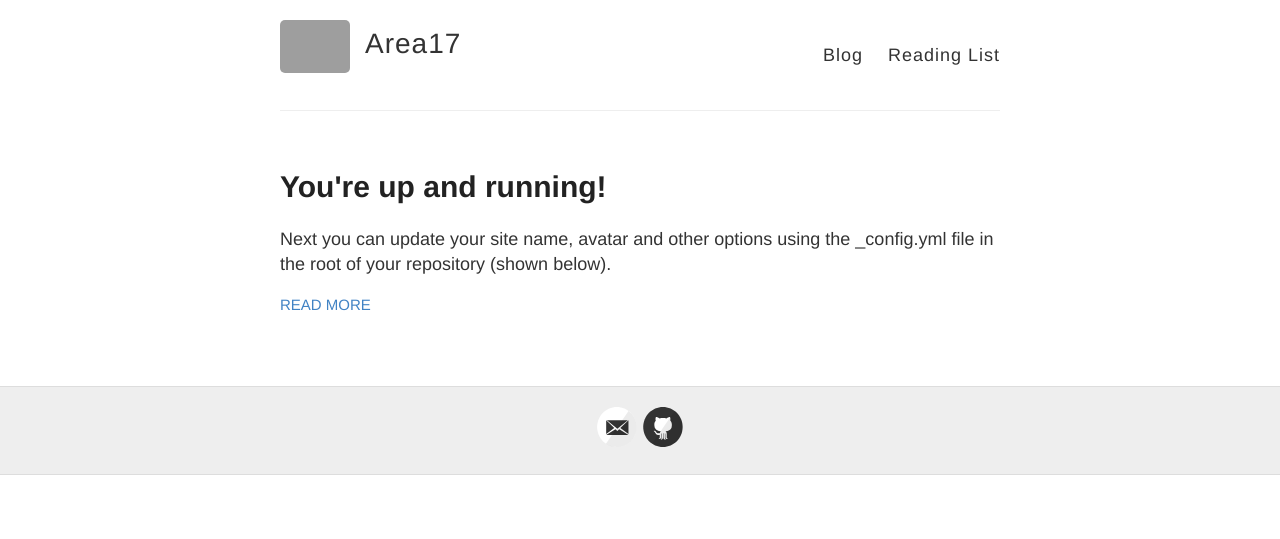
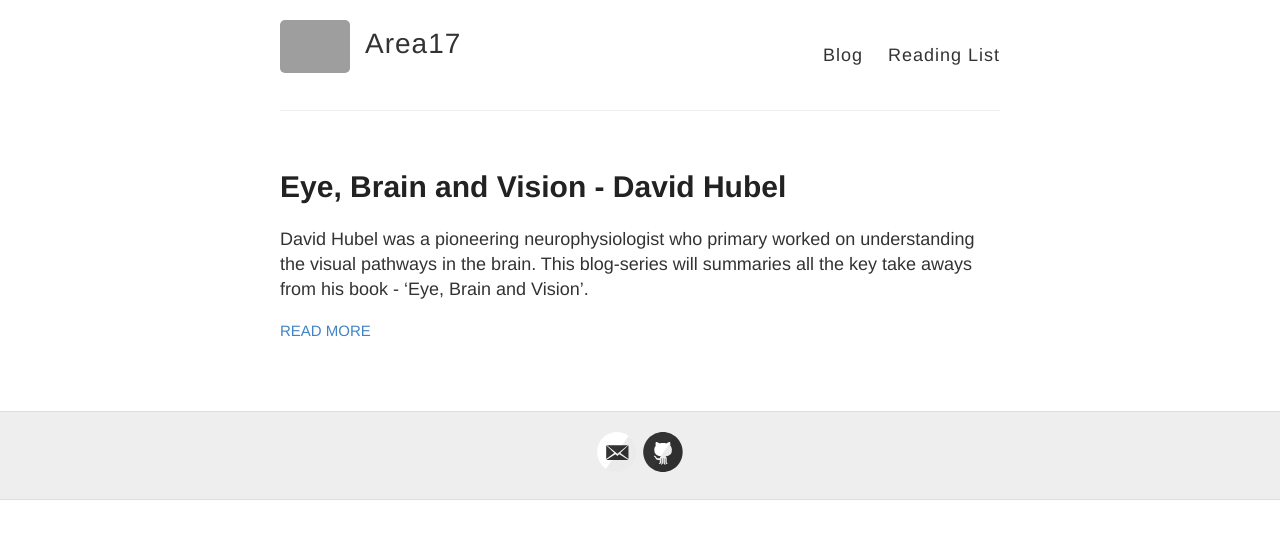
Before and after one commit to kvsrh/kvsrh.github.io.old, a Jekyll site: the page built from index.html, in a window 1280 px wide. Shown: the top 539 px of the page. Built offline with Jekyll 4.4.1, drawn with Linux system fonts in a browser that asks for light colours; grey boxes are pictures that could not be loaded.

Commit message:
First post!

```diff
--- a/_layouts/default.html
+++ b/_layouts/default.html
@@ -28,7 +28,7 @@
 
           <nav>
             <a href="{{ site.baseurl }}/">Blog</a>
-	    <a href="{{ site.baseurl }}/reading-list">Reading List
+	    <a href="{{ site.baseurl }}/reading-list">Reading List</a>
     	</nav>
         </header>
       </div>
--- a/_posts/2014-3-3-Hello-World.md
+++ /dev/null
@@ -1,10 +0,0 @@
----
-layout: post
-title: You're up and running!
----
-
-Next you can update your site name, avatar and other options using the _config.yml file in the root of your repository (shown below).
-
-![_config.yml]({{ site.baseurl }}/images/config.png)
-
-The easiest way to make your first post is to edit this one. Go into /_posts/ and update the Hello World markdown file. For more instructions head over to the [Jekyll Now repository](https://github.com/barryclark/jekyll-now) on GitHub.
--- /dev/null
+++ b/_posts/2017-12-22-eye-brain-vision.md
@@ -0,0 +1,6 @@
+---
+layout: post
+title: Eye, Brain and Vision - David Hubel
+---
+
+David Hubel was a pioneering neurophysiologist who primary worked on understanding the visual pathways in the brain. This blog-series will summaries all the key take aways from his book - 'Eye, Brain and Vision'.
```
